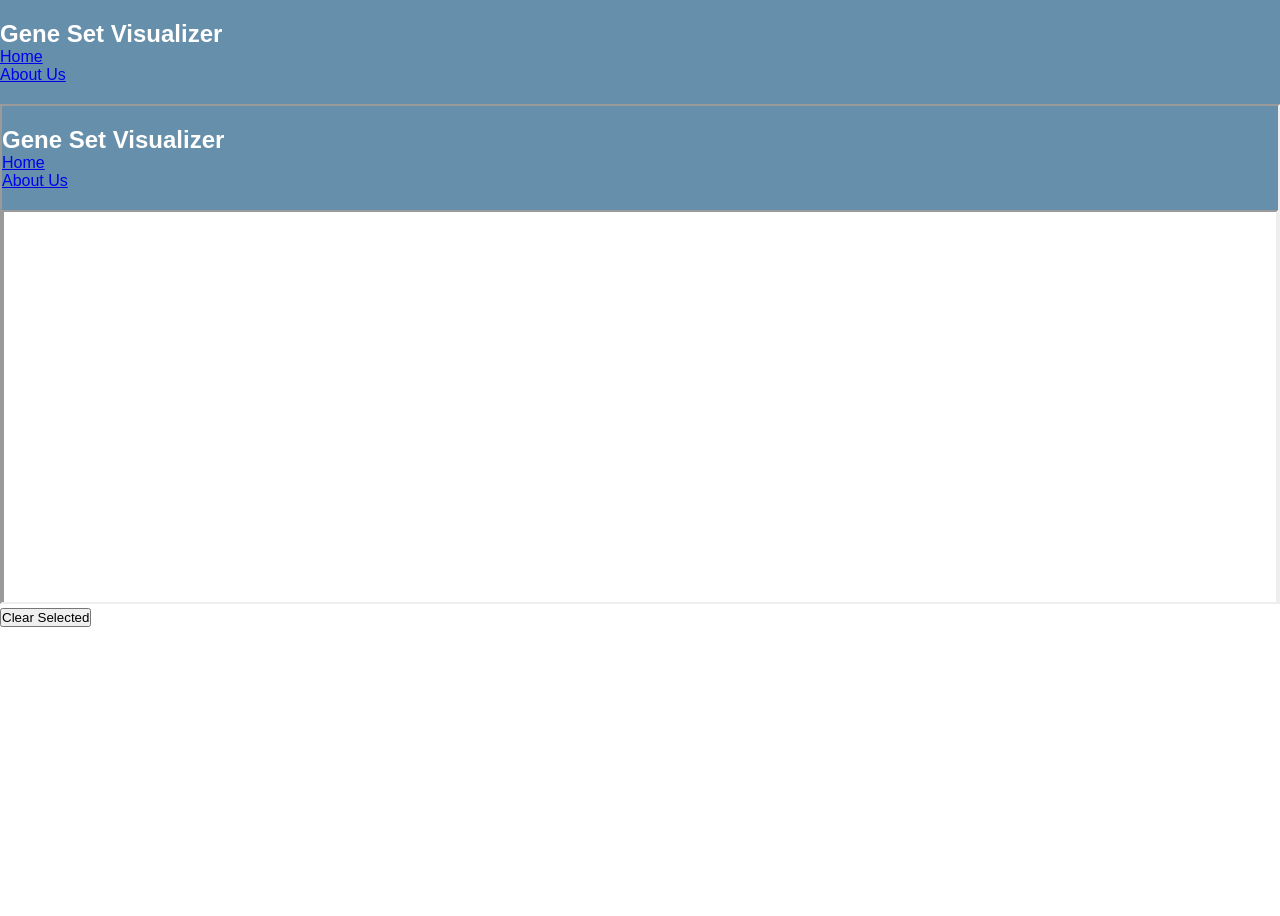
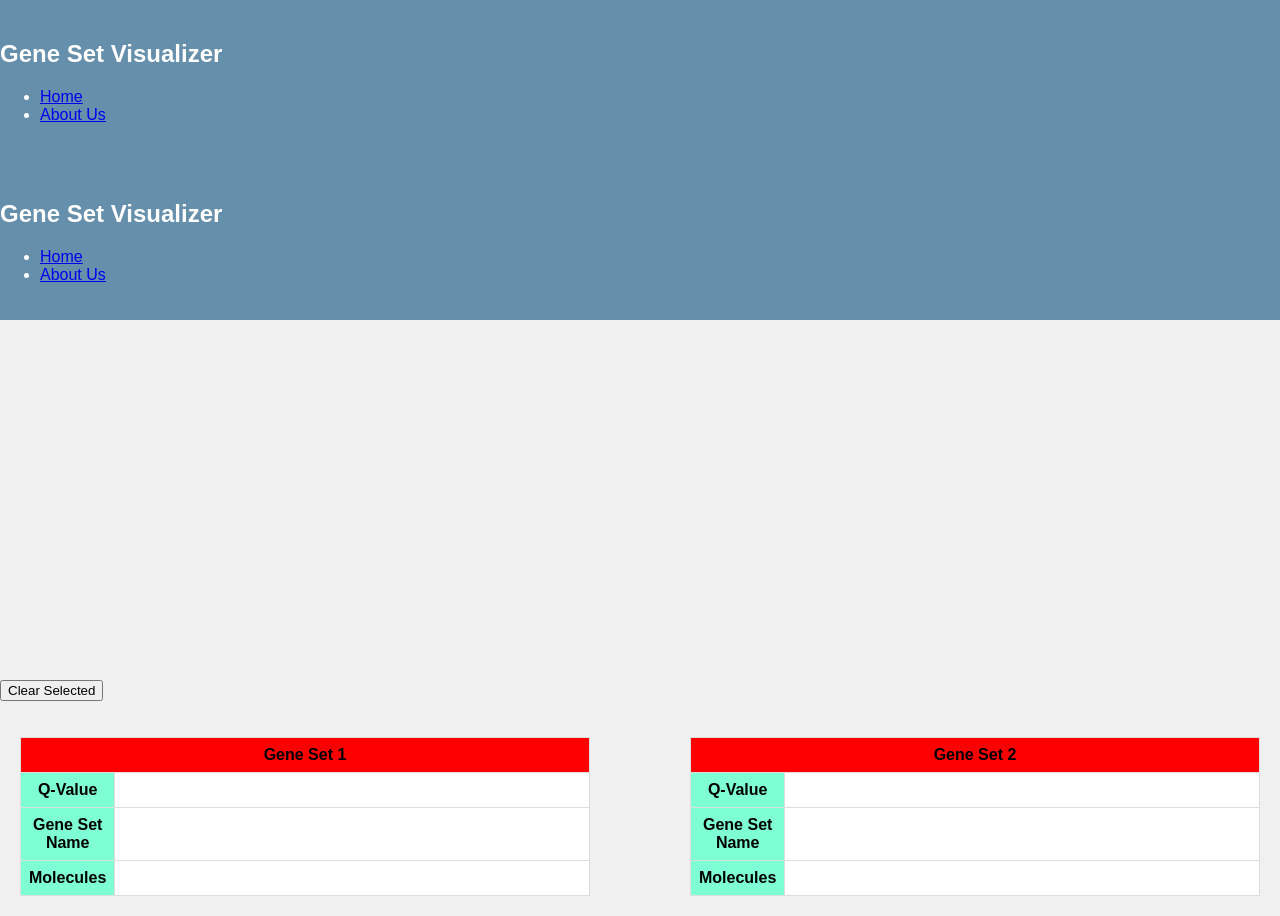
Before and after one commit to JasonCourtois/Gene-Set-Plot, a Django app: template myapp/templates/base.html in a window 1280 px wide. Before the commit the page ends 627 px from the top, so only its background shows below. Run offline with Django 3.2, Linux system fonts and the light colour scheme; the template is opened without the code that fills it, so the values that code supplies are empty.

Commit message:
adjusted seleciton view, css finally sorta works yay!!!!

```diff
--- a/myapp/gene_test.py
+++ b/myapp/gene_test.py
@@ -34,6 +34,5 @@ def umap_reduction():
     embedding_df['Molecules contributed to enrichment'] = df['Molecules contributed to enrichment'].values
 
     embedding_df_json = embedding_df.to_json(orient='records')
-    print(type(embedding_df_json))
     # Save the JSON to a file or pass it to your frontend
     return embedding_df_json
--- a/myapp/templates/base.html
+++ b/myapp/templates/base.html
@@ -6,16 +6,17 @@
     <meta name="viewport" content="width=device-width, initial-scale=1.0" />
     <title>Interactive UMAP Plot</title>
     {% load static %}
+    <!--
     <link
       rel="stylesheet"
       type="text/css"
       href="{% static 'myapp/css/style.css' %}"
-    />
+    />-->
   </head>
   <body>
     <div>
       <nav class="nav-bar">
-        <div class="contianer">
+        <div class="header-container">
           <div class="title">
             <h1>Gene Set Visualizer</h1>
           </div>
@@ -31,13 +32,57 @@
       src="{% url 'read_graph' %}"
       width="100%"
       height="500px"
+      frameborder="0"
     ></iframe>
-    <div id="settings">
+    <div id="settings-container">
       <p>
         <button onclick="clear_selected()">Clear Selected</button>
       </p>
     </div>
-    <div id="content"></div>
+    <div id="selected-points-container">
+      <table id="table-1">
+       <thead>
+        <tr>
+          <th colspan="2">Gene Set 1</th>
+        </tr>
+      </thead>
+      <tbody>
+        <tr>
+          <th>Q-Value</td>
+          <td id="qvalue-1"></td>
+        </tr>
+        <tr>
+          <th>Gene Set Name</td>
+          <td id="set-name-1"></td>
+        </tr>
+        <tr>
+          <th>Molecules</td>
+          <td id="molecules-1"></td>
+        </tr>
+      </tbody>
+      </table>
+      <table id="table-2">
+        <thead>
+        <tr>
+          <th colspan="2">Gene Set 2</th>
+        </tr>
+      </thead>
+      <tbody>
+        <tr>
+          <th>Q-Value</td>
+          <td id="qvalue-2"></td>
+        </tr>
+        <tr>
+          <th>Gene Set Name</td>
+          <td id="set-name-2"></td>
+        </tr>
+        <tr>
+          <th>Molecules</td>
+          <td id="molecules-2"></td>
+        </tr>
+      </tbody>
+      </table>
+    </div>
     <script src="{% static 'myapp/js/display_selected.js' %}"></script>
     <script>
       function clear_selected() {
@@ -47,4 +92,55 @@
       }
     </script>
   </body>
+
+  <style>
+    body {
+      margin: 0;
+      padding: 0;
+      height: 100svh;
+      background-color: #f0f0f0;
+      font-family: Arial, sans-serif;
+    }
+
+    #selected-points-container {
+      display: flex;
+      justify-content: center;
+      align-items: flex-start;
+      gap: 100px; /* space between tables */
+      padding: 20px;
+    }
+
+    table {
+      table-layout: auto;
+      width: 50%; /* fixed width */
+      height: 50%; /* fixed height */
+      border-collapse: collapse;
+      background-color: #fff;
+      border: 1px solid #ddd;
+      text-align: left;
+    }
+
+    th, td {
+      padding: 8px;
+      border: 1px solid #ddd;
+    }
+
+    thead {
+      background-color: #ff0000;
+      text-align: center;
+    }
+
+    tbody th {
+      background-color: aquamarine;
+      text-align: center;
+      vertical-align: top;
+      width: 10%;
+    }
+
+    .nav-bar {
+      background-color: #658faa;
+      color: #fff;
+      padding: 20px 0;
+    }
+  </style>
 </html>
--- a/static/myapp/css/style.css
+++ /dev/null
@@ -1,16 +0,0 @@
-* {
-    margin: 0;
-    padding: 0;
-    box-sizing: border-box;
-    font-family: Arial, sans-serif;
-}
-
-.nav-bar {
-    background-color: #658faa;
-    color: #fff;
-    padding: 20px 0;
-}
-
-.container {
-    max-width: 50%;
-}
--- a/static/myapp/js/display_selected.js
+++ b/static/myapp/js/display_selected.js
@@ -1,9 +1,28 @@
 function updateContent() {
   var contentDiv = document.getElementById("content");
-  var localStorageContent = localStorage.getItem("selected");
+  let selecteditems = localStorage.getItem("selected");
 
-  if (localStorageContent) {
-    contentDiv.innerHTML = localStorageContent;
+  if (selecteditems !== null) {
+    selecteditems = JSON.parse(selecteditems);
+  } else {
+    cleartable(1, 2);
+    return;
+  }
+
+  if (selecteditems.length === 0) {
+    cleartable(1, 2);
+    return;
+  } else if (selecteditems.length === 1) {
+    cleartable(2, 2);
+  }
+
+  for (let i = 0; i < selecteditems.length; i++) {
+    let qvalue = document.getElementById("qvalue-" + (i + 1));
+    qvalue.innerHTML = selecteditems[i]["qvalue"];
+    let set_name = document.getElementById("set-name-" + (i + 1));
+    set_name.innerHTML = selecteditems[i]["setname"];
+    let molecules = document.getElementById("molecules-" + (i + 1));
+    molecules.innerHTML = selecteditems[i]["molecules"];
   }
 }
 
@@ -11,6 +30,19 @@ function updateContent() {
 updateContent();
 
 // Listen for changes in local storage and update content accordingly
-window.addEventListener("storage", function () {
-  updateContent();
+window.addEventListener("storage", function (e) {
+  if (e.key === "selected") {
+    updateContent();
+  }
 });
+
+function cleartable(start, stop) {
+  for (let i = start; i <= stop; i++) {
+    let qvalue = document.getElementById("qvalue-" + i);
+    qvalue.innerHTML = "";
+    let set_name = document.getElementById("set-name-" + i);
+    set_name.innerHTML = "";
+    let molecules = document.getElementById("molecules-" + i);
+    molecules.innerHTML = "";
+  }
+}
```
Also changed, not shown: myapp/templates/graph.html (+15 -9 lines).
